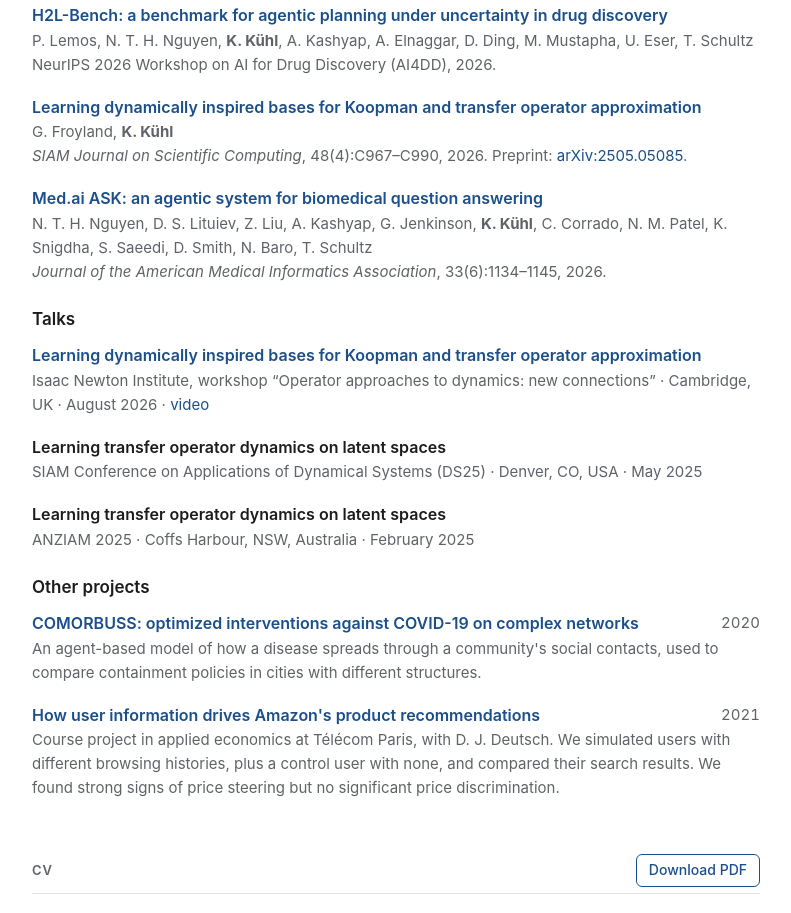
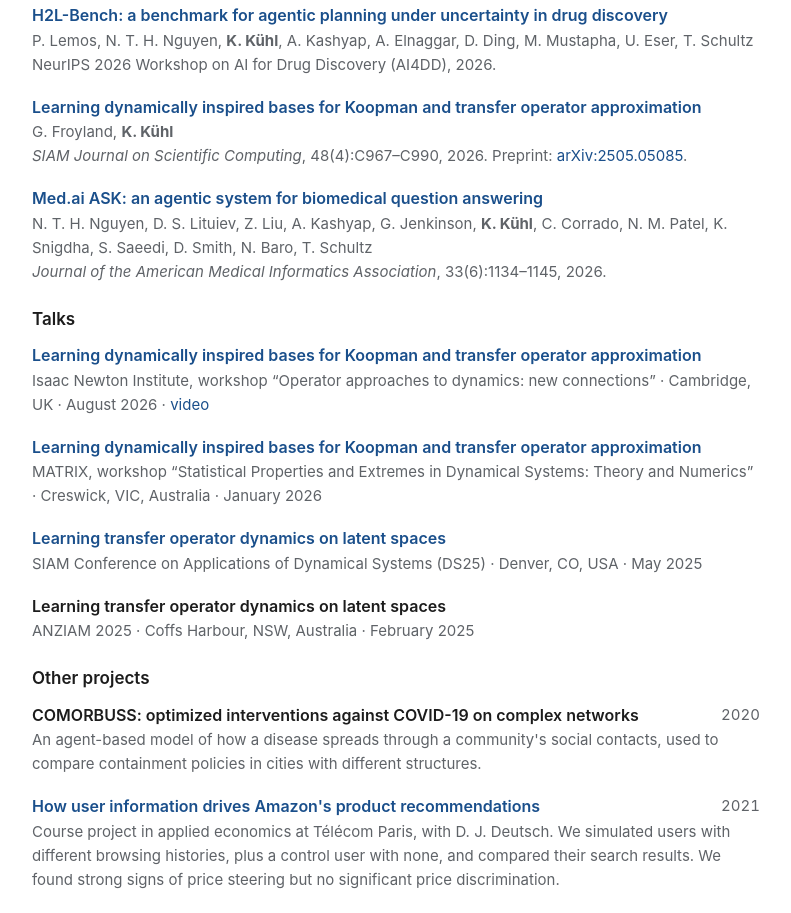
Before and after one commit to kevinkuhl/kevinkuhl.github.io, a plain HTML site: page index.html in a window 1280 px wide. Shown: the part 390-1303 px from the top of the page, without its empty margins (244-1035 px from the left). Drawn offline with Linux system fonts and the light colour scheme.

Commit message:
Talks: MATRIX workshop and SIAM link; unlink COMORBUSS
Co-Authored-By: Claude Opus 5.5 <noreply@anthropic.com>

```diff
--- a/index.html
+++ b/index.html
@@ -93,7 +93,11 @@
           <p class="meta">Isaac Newton Institute, workshop “Operator approaches to dynamics: new connections” · Cambridge, UK · August 2026 · <a href="https://www.youtube.com/watch?v=xMWwJEnbS5w">video</a></p>
         </li>
         <li>
-          <p class="title">Learning transfer operator dynamics on latent spaces</p>
+          <p class="title"><a href="https://www.matrix-inst.org.au/events/statistical-properties-and-extremes-in-dynamical-systems-theory-and-numerics/">Learning dynamically inspired bases for Koopman and transfer operator approximation</a></p>
+          <p class="meta">MATRIX, workshop “Statistical Properties and Extremes in Dynamical Systems: Theory and Numerics” · Creswick, VIC, Australia · January 2026</p>
+        </li>
+        <li>
+          <p class="title"><a href="https://meetings.siam.org/sess/dsp_talk.cfm?p=144074">Learning transfer operator dynamics on latent spaces</a></p>
           <p class="meta">SIAM Conference on Applications of Dynamical Systems (DS25) · Denver, CO, USA · May 2025</p>
         </li>
         <li>
@@ -105,7 +109,7 @@
       <h3 class="screen-only">Other projects</h3>
       <ul class="entries screen-only">
         <li>
-          <p class="row"><span class="title"><a href="https://www.cemeai.icmc.usp.br/ModCovid19/comorbuss/">COMORBUSS: optimized interventions against COVID-19 on complex networks</a></span><span class="date">2020</span></p>
+          <p class="row"><span class="title">COMORBUSS: optimized interventions against COVID-19 on complex networks</span><span class="date">2020</span></p>
           <p class="meta">An agent-based model of how a disease spreads through a community's social contacts, used to compare containment policies in cities with different structures.</p>
         </li>
         <li>
```
Also changed, not shown: 1 other file.
